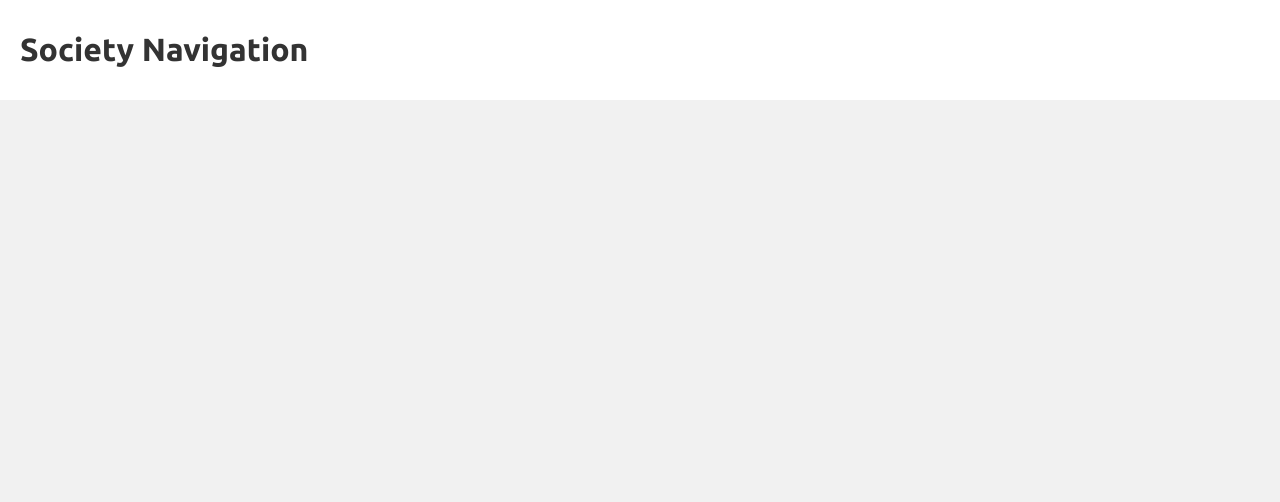
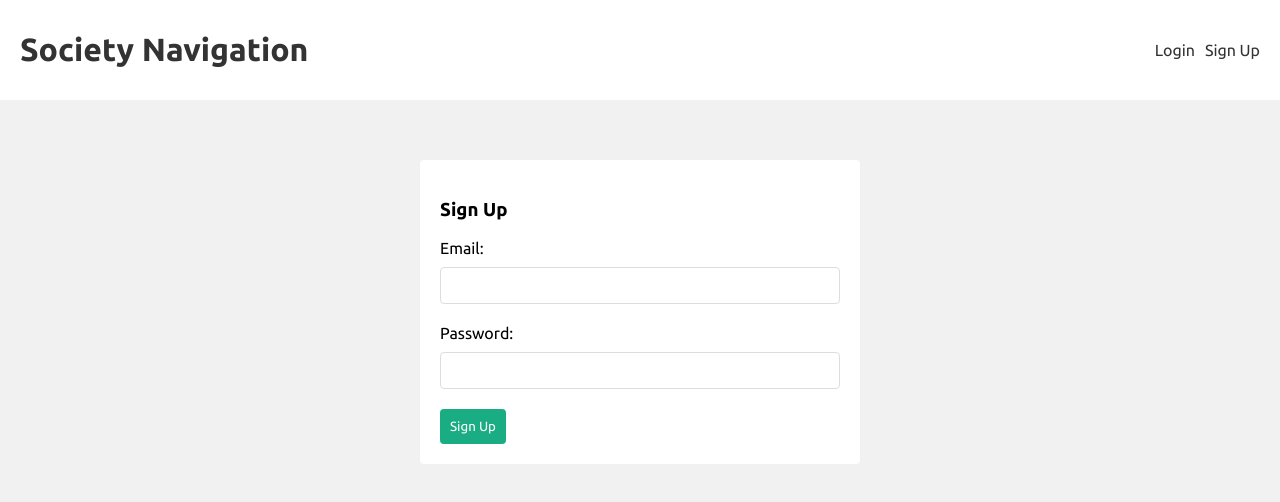
Before and after one commit to moneshadhali/CollabNest, a React (Create React App) app in the folder frontend/: page /signup in a window 1280 px wide. Before the commit this address had no page. Shown: the top 502 px of the page. Built offline with nearby package versions, Linux system fonts and the light colour scheme.

Commit message:
setting up react Auth templates
+Login page
+Logout page
+updating navbar
+using authContext to refresh page

```diff
--- a/frontend/src/App.js
+++ b/frontend/src/App.js
@@ -2,6 +2,8 @@
 
 //pages and components
 import Home from "./pages/Home";
+import Login from "./pages/Login";
+import Signup from "./pages/Signup";
 import Navbar from "./components/Navbar";
 
 function App() {
@@ -12,6 +14,8 @@
         <div className="pages">
           <Routes>
             <Route path="/" element={<Home />}></Route>
+            <Route path="/login" element={<Login />}></Route>
+            <Route path="/signup" element={<Signup />}></Route>
           </Routes>
         </div>
       </BrowserRouter>
--- a/frontend/src/components/Navbar.js
+++ b/frontend/src/components/Navbar.js
@@ -7,6 +7,12 @@
         <Link to="/">
           <h1>Society Navigation</h1>
         </Link>
+        <nav>
+          <div>
+            <Link to="/login">Login</Link>
+            <Link to="/signup">Sign Up</Link>
+          </div>
+        </nav>
       </div>
     </header>
   );
--- /dev/null
+++ b/frontend/src/context/AuthContext.js
@@ -0,0 +1,26 @@
+import { createContext, useReducer } from "react";
+
+export const AuthContext = createContext();
+export const authReducer = (state, action) => {
+  switch (action.type) {
+    case "LOGIN":
+      return { user: action.payload };
+    case "LOGOUT":
+      return { user: null };
+    default:
+      return { state };
+  }
+};
+//custom component that wrap around entire app and provide value for AuthContext
+export const AuthContextProvider = ({ children }) => {
+  const [state, dispatch] = useReducer(authReducer, {
+    user: null,
+  });
+  console.log("AuthContext state", state);
+  //This return will wrap the codes around the whole application (the values - state and dispatch function ready to be used when called)
+  return (
+    <AuthContext.Provider value={{ ...state, dispatch }}>
+      {children}
+    </AuthContext.Provider>
+  );
+};
--- a/frontend/src/context/SocietyContext.js
+++ b/frontend/src/context/SocietyContext.js
@@ -35,6 +35,7 @@
 //Context lets components pass information deep down without explicitly passing props.
 //Its able to access app data through 'children' due to 'SocietyContextProvider' being wrapped around index.js
 
+//useReducer is used to manage the 'Context'
 //useReducer is similar to useState. 'state' contains the data
 //and dispatch make changes to data by passing in parameters
 //1 parameter is the type of change being made (CRUD)
--- a/frontend/src/index.css
+++ b/frontend/src/index.css
@@ -114,3 +114,27 @@
 input.error {
   border: 1px solid var(--error);
 }
+
+/* navbar */
+nav {
+  display: flex;
+  align-items: center;
+}
+
+nav a {
+  margin-left: 10px;
+}
+
+/* sign up & login form  */
+form.signup,
+form.login {
+  max-width: 400px;
+  margin: 40px auto;
+  padding: 20px;
+  background: #fff;
+  border-radius: 4px;
+  -webkit-border-radius: 4px;
+  -moz-border-radius: 4px;
+  -ms-border-radius: 4px;
+  -o-border-radius: 4px;
+}
--- a/frontend/src/index.js
+++ b/frontend/src/index.js
@@ -3,13 +3,16 @@
 import "./index.css";
 import App from "./App";
 import { SocietyContextProvider } from "./context/SocietyContext";
+import { AuthContextProvider } from "./context/AuthContext";
 
 const root = ReactDOM.createRoot(document.getElementById("root"));
 root.render(
   <React.StrictMode>
-    <SocietyContextProvider>
-      <App />
-    </SocietyContextProvider>
+    <AuthContextProvider>
+      <SocietyContextProvider>
+        <App />
+      </SocietyContextProvider>
+    </AuthContextProvider>
   </React.StrictMode>
 );
 
--- /dev/null
+++ b/frontend/src/pages/Login.js
@@ -0,0 +1,30 @@
+import { useState } from "react";
+
+const Login = () => {
+  const [email, setEmail] = useState("");
+  const [password, setPassword] = useState("");
+  const handleSubmit = async (e) => {
+    e.preventDefault();
+    console.log(email, password);
+  };
+  return (
+    <form className="login" onSubmit={handleSubmit}>
+      <h3>Log in</h3>
+      <label>Email:</label>
+      <input
+        type="text"
+        onChange={(e) => setEmail(e.target.value)}
+        value={email}
+      />
+      <label>Password:</label>
+      <input
+        type="password"
+        onChange={(e) => setPassword(e.target.value)}
+        value={password}
+      />
+      <button>Log in</button>
+    </form>
+  );
+};
+
+export default Login;
--- /dev/null
+++ b/frontend/src/pages/Signup.js
@@ -0,0 +1,30 @@
+import { useState } from "react";
+
+const Signup = () => {
+  const [email, setEmail] = useState("");
+  const [password, setPassword] = useState("");
+  const handleSubmit = async (e) => {
+    e.preventDefault();
+    console.log(email, password);
+  };
+  return (
+    <form className="signup" onSubmit={handleSubmit}>
+      <h3>Sign Up</h3>
+      <label>Email:</label>
+      <input
+        type="text"
+        onChange={(e) => setEmail(e.target.value)}
+        value={email}
+      />
+      <label>Password:</label>
+      <input
+        type="password"
+        onChange={(e) => setPassword(e.target.value)}
+        value={password}
+      />
+      <button>Sign Up</button>
+    </form>
+  );
+};
+
+export default Signup;
```
Also changed, not shown: frontend/src/hooks/useAuthContext.js (added, +11 -0 lines).
